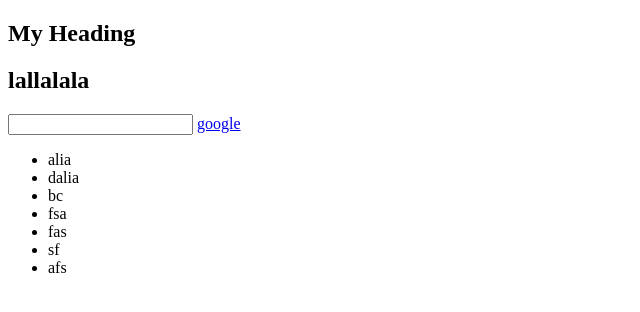
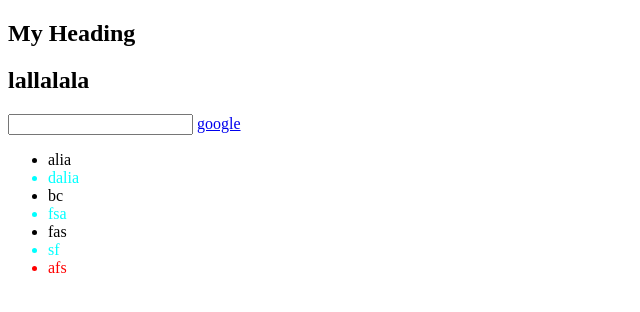
Before and after one commit to T-ahiti/pseudo-project, a plain HTML site: page index.html in a window 1280 px wide. Shown: the whole page, without its empty margins (0-640 px from the left). Drawn offline with Linux system fonts and the light colour scheme.

Commit message:
list decoration added

```diff
--- a/index.html
+++ b/index.html
@@ -22,6 +22,14 @@
  a:visited{
     color: brown;
  }
+
+ li:last-child{
+    color: red;
+ }
+
+li:nth-child(2n){
+    color: aqua;
+}
 </style>
 <body>
     <header>
```
